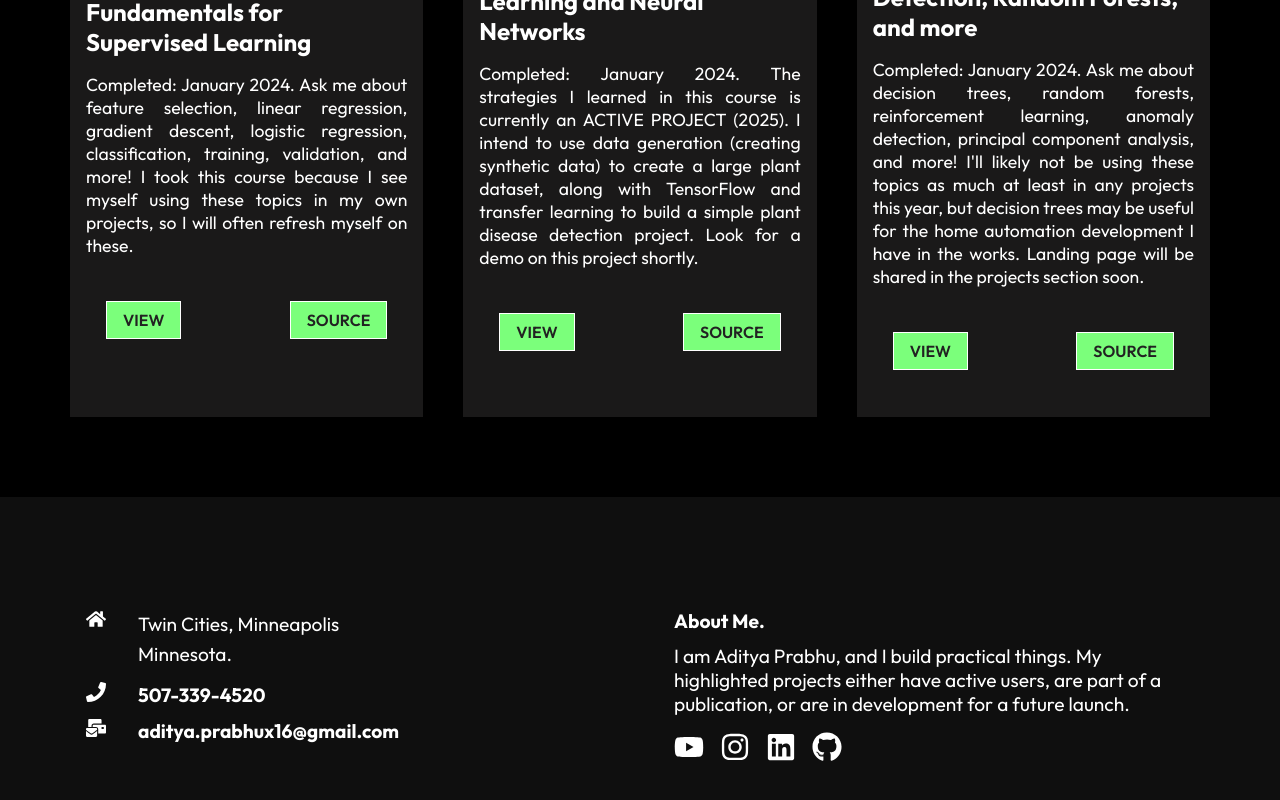
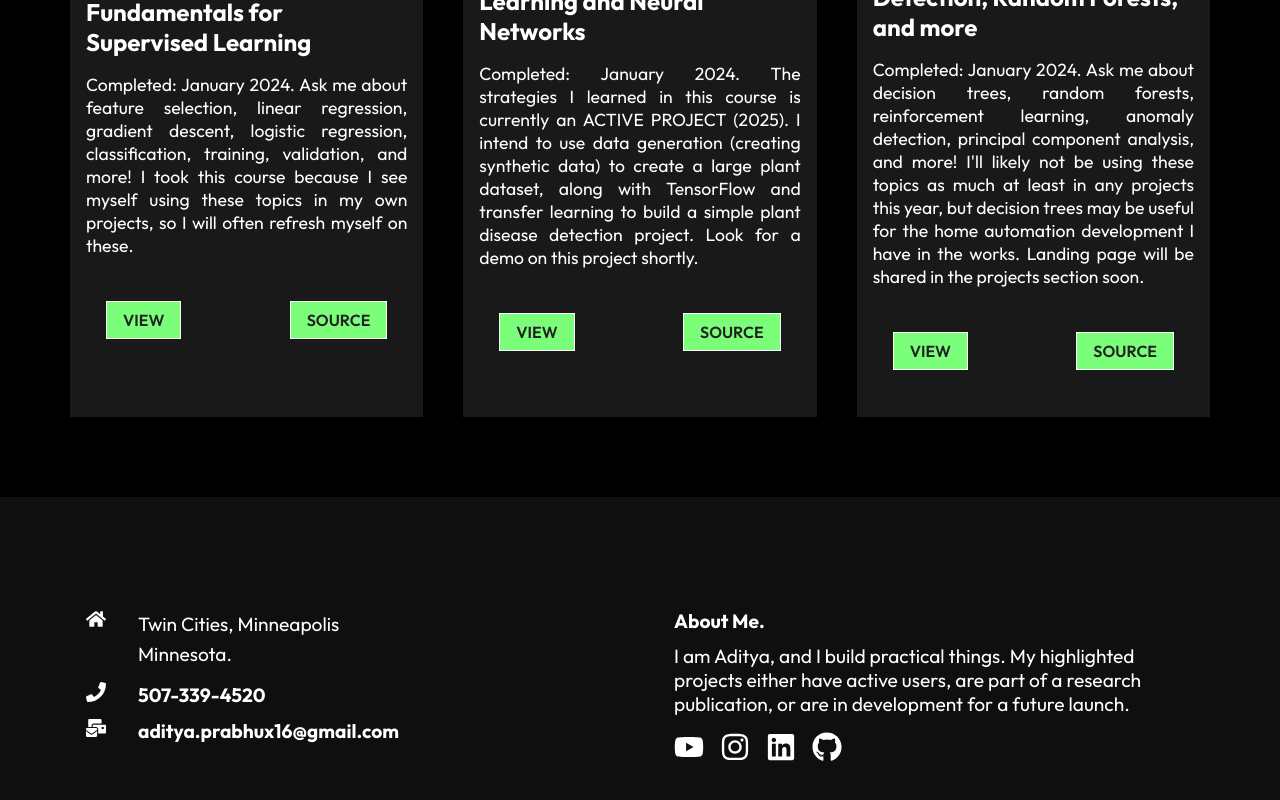
Before and after one commit to adityaprabhu16/react-portfolio, a React (Create React App) app in the folder portfolio-app/: page / in a window 1280 px wide. Shown: the part 3061-3861 px from the top of the page. Built offline with nearby package versions, Linux system fonts and the light colour scheme.

Commit message:
removed last name in footer

```diff
--- a/portfolio-app/src/components/Footer.js
+++ b/portfolio-app/src/components/Footer.js
@@ -30,7 +30,7 @@ const Footer = () => {
             </div>
             <div className="right">
                 <h4>About Me.</h4>
-                <p>I am Aditya Prabhu, and I build practical things. My highlighted projects either have active users, are part of a publication, or are in development for a future launch.</p>
+                <p>I am Aditya, and I build practical things. My highlighted projects either have active users, are part of a research publication, or are in development for a future launch.</p>
                 <div className="social">
                   <a href="https://www.youtube.com/@CanopySystemsTech">
                     <FaYoutube
```
